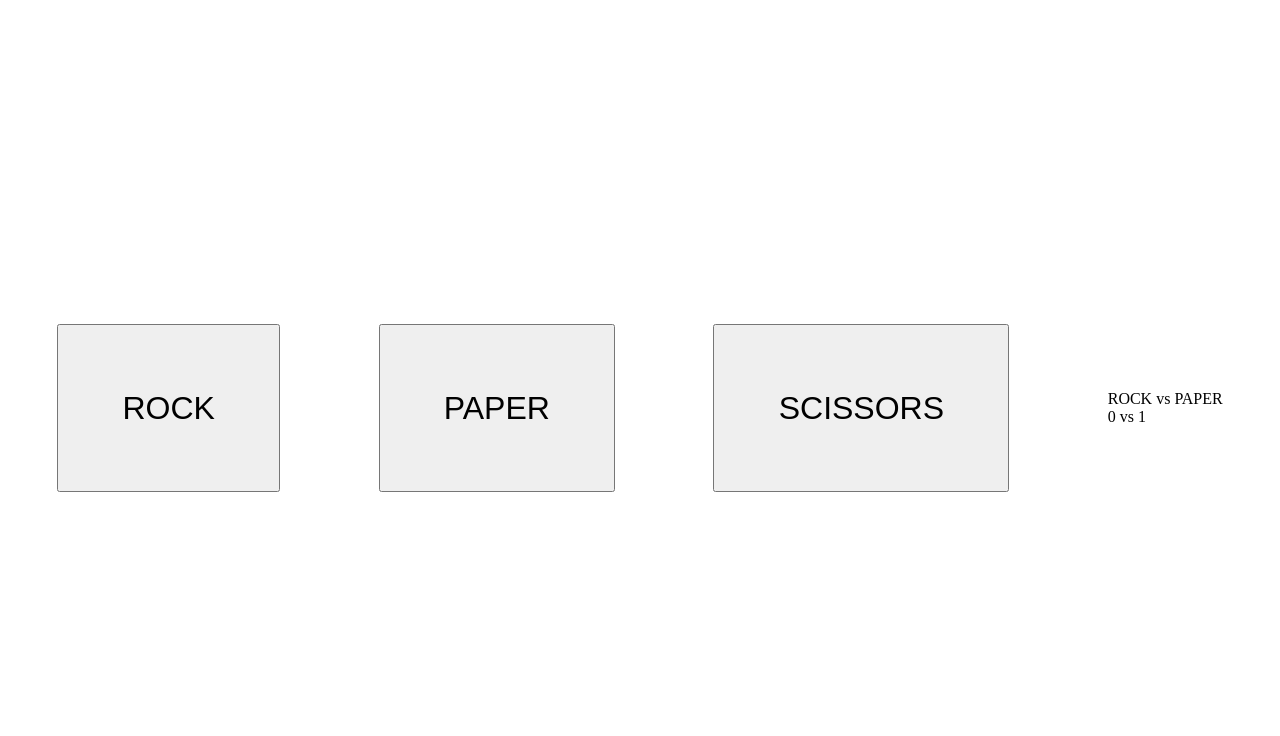
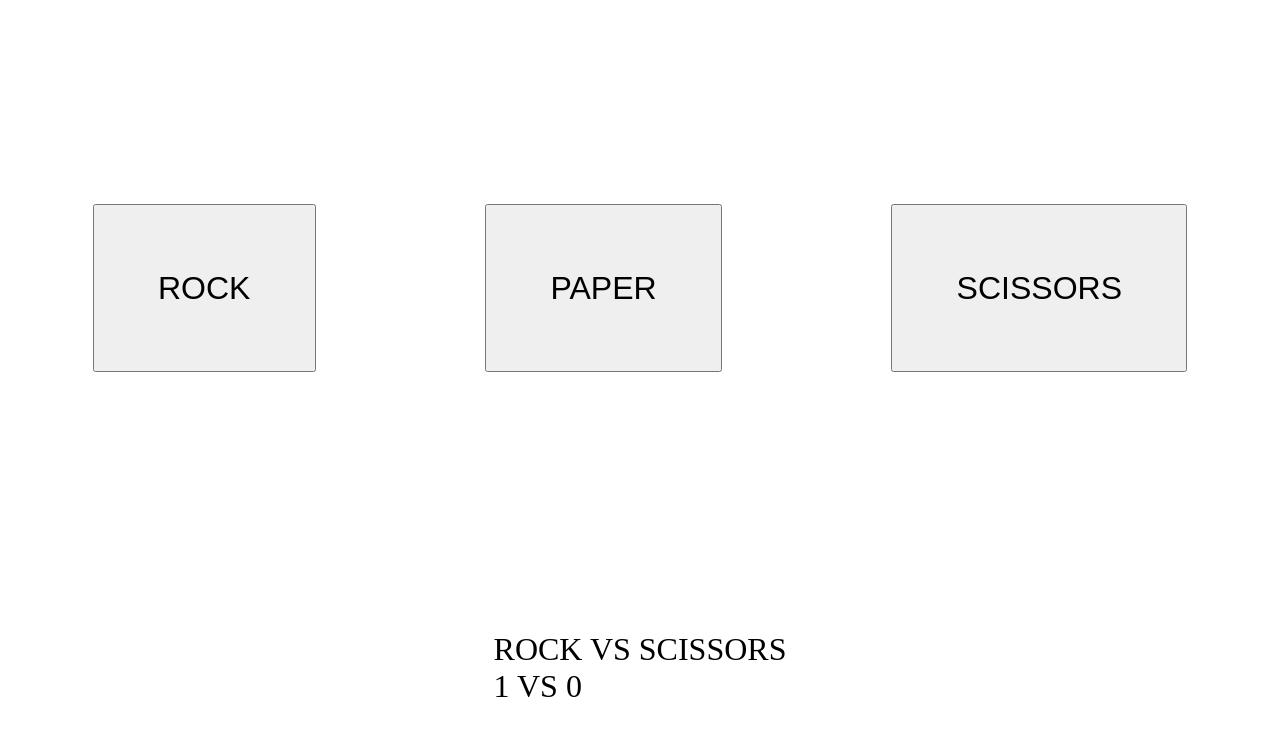
Before and after one commit to theleanbow/RPS, a plain HTML site: page index.html in a window 1280 px wide. Both pictures are taken after a click on the button "ROCK". Drawn offline with Linux system fonts and the light colour scheme.

Commit message:
Rock Paper Scissors game

```diff
--- a/index.html
+++ b/index.html
@@ -13,6 +13,7 @@
       <button class="buttons paper">Paper</button>
       <button class="buttons scissor">Scissors</button>
     </div>
+    <div class="score"></div>
     <script src="script.js"></script>
   </body>
 </html>
--- a/script.js
+++ b/script.js
@@ -1,6 +1,6 @@
 //generate rock, paper, scissors randomly
 function computerPlay() {
-  choices = ["ROCK", "paper", "scissors"];
+  choices = ["rock", "paper", "scissors"];
   return choices[Math.floor(Math.random() * 3)];
 }
 
@@ -19,10 +19,26 @@ function playRound(playerSelect, computerSelection) {
     return "win";
   }
 }
+//display the result
+function result(player, computer) {
+  const scoreCards = document.createElement("div");
+  scoreCards.innerText = `${player} vs ${computer}`;
+  div.appendChild(scoreCards);
+  if (player === 5) {
+    const winner = document.createElement("div");
+    winner.innerText = "GameOver. You Win!!!";
+    scoreCards.appendChild(winner);
+  } else if (computer === 5) {
+    const winner = document.createElement("div");
+    winner.innerText = "GameOver. You Lose!!!";
+    scoreCards.appendChild(winner);
+  }
+}
+
 let computer = 0;
 let player = 0;
-const computerSelection = computerPlay();
 const container = document.querySelector(".container");
+const score = document.querySelector(".score");
 const div = document.createElement("div");
 const scoreCards = document.createElement("div");
 const buttons = document.querySelectorAll(".buttons");
@@ -30,20 +46,14 @@ const button = document.querySelector(".buttons");
 buttons.forEach((button) => {
   const playerSelection = button.innerHTML;
   button.addEventListener("click", function returned() {
+    const computerSelection = computerPlay();
     value = playRound(playerSelection, computerSelection);
     div.innerText = `${playerSelection.toUpperCase()} vs ${computerSelection.toUpperCase()}`;
     if (player < 5 && computer < 5) {
-      container.appendChild(div);
-      if (value === "win") computer++;
-      else if (value === "lose") player++;
+      score.appendChild(div);
+      if (value === "win") player++;
+      else if (value === "lose") computer++;
     }
-    const scoreCards = document.createElement("div");
-    scoreCards.innerText = `${computer} vs ${player}`;
-    div.appendChild(scoreCards);
-    if (player === 5 || computer === 5) {
-      const winner = document.createElement("div");
-      winner.innerText = `GameOver`;
-      scoreCards.appendChild(winner);
-    }
+    result(player, computer);
   });
 });
--- a/style.css
+++ b/style.css
@@ -1,10 +1,11 @@
-.container {
-  height: 100vh;
+.container, .score{
   display: flex;
   justify-content: space-around;
   align-items: center;
 }
-.buttons {
+.container {
+  height: 70vh;}
+.buttons, .score {
   padding: 5%;
   font-size: 2em;
   text-transform: uppercase;
```
